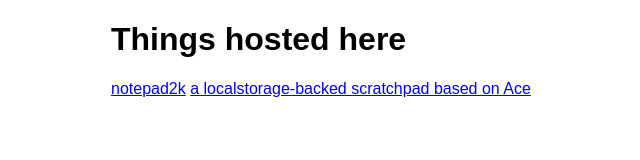
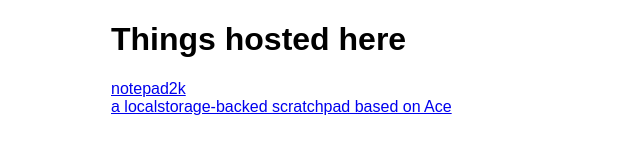
Before and after one commit to ferbivore/ferbivore.github.io, a plain HTML site: page index.html in a window 1280 px wide. Shown: the whole page, without its empty margins (179-819 px from the left). Drawn offline with Linux system fonts and the light colour scheme.

Commit message:
Update index.html

```diff
--- a/index.html
+++ b/index.html
@@ -8,6 +8,6 @@
 	</style>
 </head><body>
 	<h1>Things hosted here</h1>
-	<a href="notepad2k/">notepad2k</a>
+	<a href="notepad2k/">notepad2k</a><br/>
 	<a href="utils/ace/">a localstorage-backed scratchpad based on Ace</a>
 </body></html>
```
